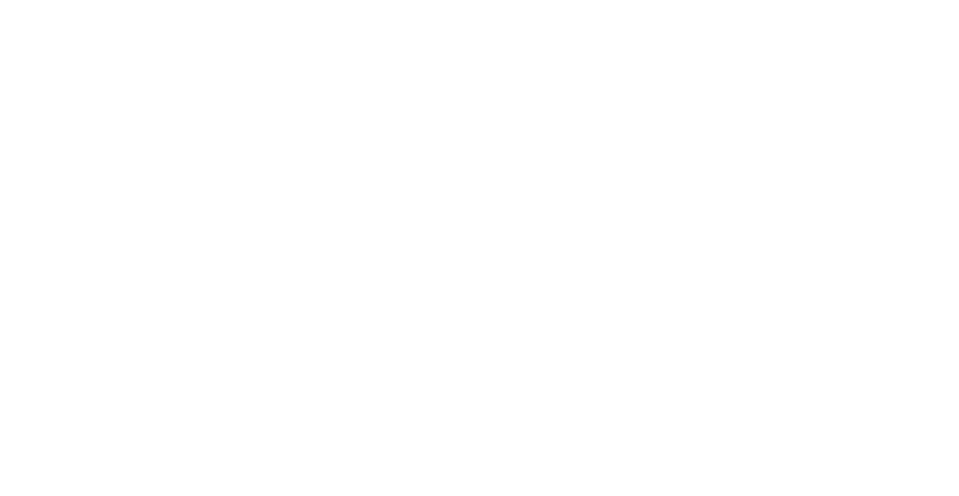
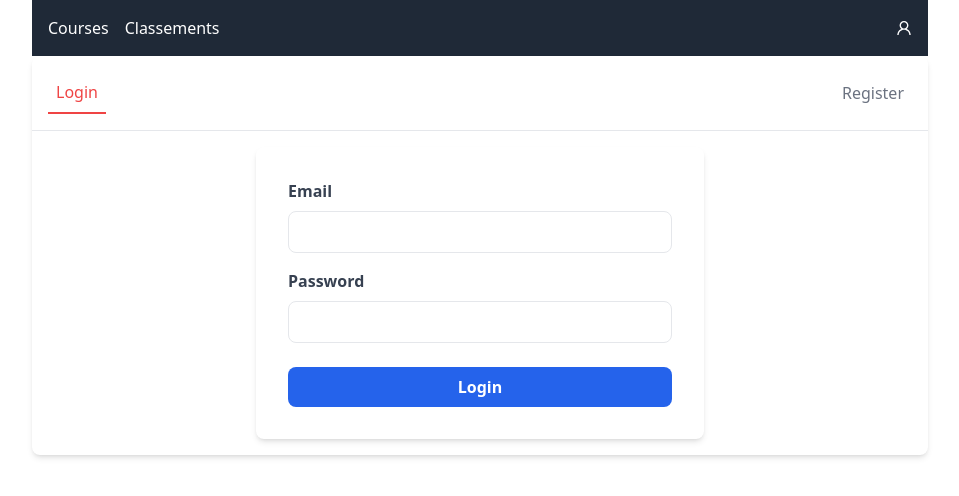
Before and after one commit to theolitzler/f1bet-mern, a React (Vite) app in the folder client/: page /profile in a window 1280 px wide. Before the commit this address had no page. Shown: the top 496 px of the page, without its empty margins (160-1119 px from the left). Built offline with nearby package versions, Linux system fonts and the light colour scheme.

Commit message:
Authentification in UI

```diff
--- a/client/package.json
+++ b/client/package.json
@@ -12,6 +12,7 @@
   "dependencies": {
     "antd": "^5.19.3",
     "axios": "^1.7.2",
+    "jwt-decode": "^4.0.0",
     "react": "^18.3.1",
     "react-dnd": "^16.0.1",
     "react-dnd-html5-backend": "^16.0.1",
--- a/client/src/App.jsx
+++ b/client/src/App.jsx
@@ -2,6 +2,7 @@
 import Races from "./pages/Races";
 import RaceDetails from './pages/RaceDetails';
 import Rankings from "./pages/Rankings.jsx";
+import Profile from "./pages/Profile.jsx";
 
 function App() {
   return (
@@ -9,7 +10,8 @@
       <Routes>
         <Route path="/" element={<Races />} />
         <Route path="/races/:id" element={<RaceDetails />} />
-      <Route path="/rankings" element={<Rankings />} />
+        <Route path="/rankings" element={<Rankings />} />
+        <Route path="/profile" element={<Profile />} />
       </Routes>
     </Router>
   );
--- /dev/null
+++ b/client/src/components/AuthNavigation.jsx
@@ -0,0 +1,31 @@
+import { useState } from "react";
+import RegistrationForm from "./RegistrationForm";
+import LoginForm from "./LoginForm";
+
+const AuthNavigation = () => {
+    const [activeTab, setActiveTab] = useState("login");
+
+    return (
+        <div className="max-w-4xl mx-auto bg-white shadow-md rounded-lg">
+            <div className="flex justify-between p-4 border-b">
+                <button
+                    onClick={() => setActiveTab("login")}
+                    className={`p-2 ${activeTab === "login" ? "text-red-500 border-b-2 border-red-500" : "text-gray-500"}`}
+                >
+                    Login
+                </button>
+                <button
+                    onClick={() => setActiveTab("register")}
+                    className={`p-2 ${activeTab === "register" ? "text-red-500 border-b-2 border-red-500" : "text-gray-500"}`}
+                >
+                    Register
+                </button>
+            </div>
+            <div className="p-4">
+                {activeTab === "login" ? <LoginForm /> : <RegistrationForm />}
+            </div>
+        </div>
+    );
+};
+
+export default AuthNavigation;
--- /dev/null
+++ b/client/src/components/LoginForm.jsx
@@ -0,0 +1,53 @@
+import { useState } from "react";
+import axios from "axios";
+
+const LoginForm = () => {
+    const [email, setEmail] = useState("");
+    const [password, setPassword] = useState("");
+
+    const handleSubmit = async (e) => {
+        e.preventDefault();
+        try {
+            const response = await axios.post("http://localhost:9000/auth/login", { email, password });
+            console.log(response.data);
+            localStorage.setItem("token", response.data.token);
+            // Handle successful login
+        } catch (error) {
+            console.error("Login failed", error);
+            // Handle login error
+        }
+    };
+
+    return (
+        <form onSubmit={handleSubmit} className="max-w-md mx-auto bg-white p-8 shadow-md rounded-lg">
+            <div className="mb-4">
+                <label className="block text-gray-700 font-bold mb-2">Email</label>
+                <input
+                    type="email"
+                    value={email}
+                    onChange={(e) => setEmail(e.target.value)}
+                    required
+                    className="w-full px-3 py-2 border rounded-lg focus:outline-none focus:ring-2 focus:ring-blue-600"
+                />
+            </div>
+            <div className="mb-6">
+                <label className="block text-gray-700 font-bold mb-2">Password</label>
+                <input
+                    type="password"
+                    value={password}
+                    onChange={(e) => setPassword(e.target.value)}
+                    required
+                    className="w-full px-3 py-2 border rounded-lg focus:outline-none focus:ring-2 focus:ring-blue-600"
+                />
+            </div>
+            <button
+                type="submit"
+                className="w-full bg-blue-600 text-white font-bold py-2 px-4 rounded-lg hover:bg-blue-700 focus:outline-none focus:ring-2 focus:ring-blue-600"
+            >
+                Login
+            </button>
+        </form>
+    );
+};
+
+export default LoginForm;
--- /dev/null
+++ b/client/src/components/RegistrationForm.jsx
@@ -0,0 +1,63 @@
+import { useState } from "react";
+import axios from "axios";
+
+const RegistrationForm = () => {
+    const [username, setUsername] = useState("");
+    const [email, setEmail] = useState("");
+    const [password, setPassword] = useState("");
+
+    const handleSubmit = async (e) => {
+        e.preventDefault();
+        try {
+            const response = await axios.post("http://localhost:9000/auth/register", { username, email, password });
+            console.log(response.data);
+            // Handle successful registration
+        } catch (error) {
+            console.error("Registration failed", error);
+            // Handle registration error
+        }
+    };
+
+    return (
+        <form onSubmit={handleSubmit} className="max-w-md mx-auto bg-white p-8 shadow-md rounded-lg">
+            <div className="mb-4">
+                <label className="block text-gray-700 font-bold mb-2">Username</label>
+                <input
+                    type="text"
+                    value={username}
+                    onChange={(e) => setUsername(e.target.value)}
+                    required
+                    className="w-full px-3 py-2 border rounded-lg focus:outline-none focus:ring-2 focus:ring-blue-600"
+                />
+            </div>
+            <div className="mb-4">
+                <label className="block text-gray-700 font-bold mb-2">Email</label>
+                <input
+                    type="email"
+                    value={email}
+                    onChange={(e) => setEmail(e.target.value)}
+                    required
+                    className="w-full px-3 py-2 border rounded-lg focus:outline-none focus:ring-2 focus:ring-blue-600"
+                />
+            </div>
+            <div className="mb-6">
+                <label className="block text-gray-700 font-bold mb-2">Password</label>
+                <input
+                    type="password"
+                    value={password}
+                    onChange={(e) => setPassword(e.target.value)}
+                    required
+                    className="w-full px-3 py-2 border rounded-lg focus:outline-none focus:ring-2 focus:ring-blue-600"
+                />
+            </div>
+            <button
+                type="submit"
+                className="w-full bg-blue-600 text-white font-bold py-2 px-4 rounded-lg hover:bg-blue-700 focus:outline-none focus:ring-2 focus:ring-blue-600"
+            >
+                Register
+            </button>
+        </form>
+    );
+};
+
+export default RegistrationForm;
--- /dev/null
+++ b/client/src/pages/Profile.jsx
@@ -0,0 +1,50 @@
+import { useState, useEffect } from "react";
+import { useNavigate } from "react-router-dom";
+import { jwtDecode } from "jwt-decode";
+import AuthNavigation from "../components/AuthNavigation";
+import Navbar from "../components/Navbar.jsx";
+
+const Profile = () => {
+    const [isAuthenticated, setIsAuthenticated] = useState(false);
+    const [user, setUser] = useState(null);
+    const navigate = useNavigate();
+
+    useEffect(() => {
+        const token = localStorage.getItem("token");
+        if (token) {
+            try {
+                const decoded = jwtDecode(token);
+                setIsAuthenticated(true);
+                setUser(decoded);
+            } catch (error) {
+                console.error("Invalid token", error);
+                setIsAuthenticated(false);
+            }
+        }
+    }, []);
+
+    const handleLogout = () => {
+        localStorage.removeItem("token");
+        setIsAuthenticated(false);
+        navigate("/");
+    };
+
+    return (
+        <div className="max-w-4xl mx-auto">
+            <Navbar />
+            {isAuthenticated ? (
+                <div>
+                    <h1 className="text-2xl font-bold">Profile</h1>
+                    <p>Email: {user.email}</p>
+                    <button onClick={handleLogout} className="mt-4 bg-red-500 text-white px-4 py-2 rounded">
+                        Logout
+                    </button>
+                </div>
+            ) : (
+                <AuthNavigation />
+            )}
+        </div>
+    );
+};
+
+export default Profile;
```
Also changed, not shown: 1 other file (tests, documents, lock files or other folders).
